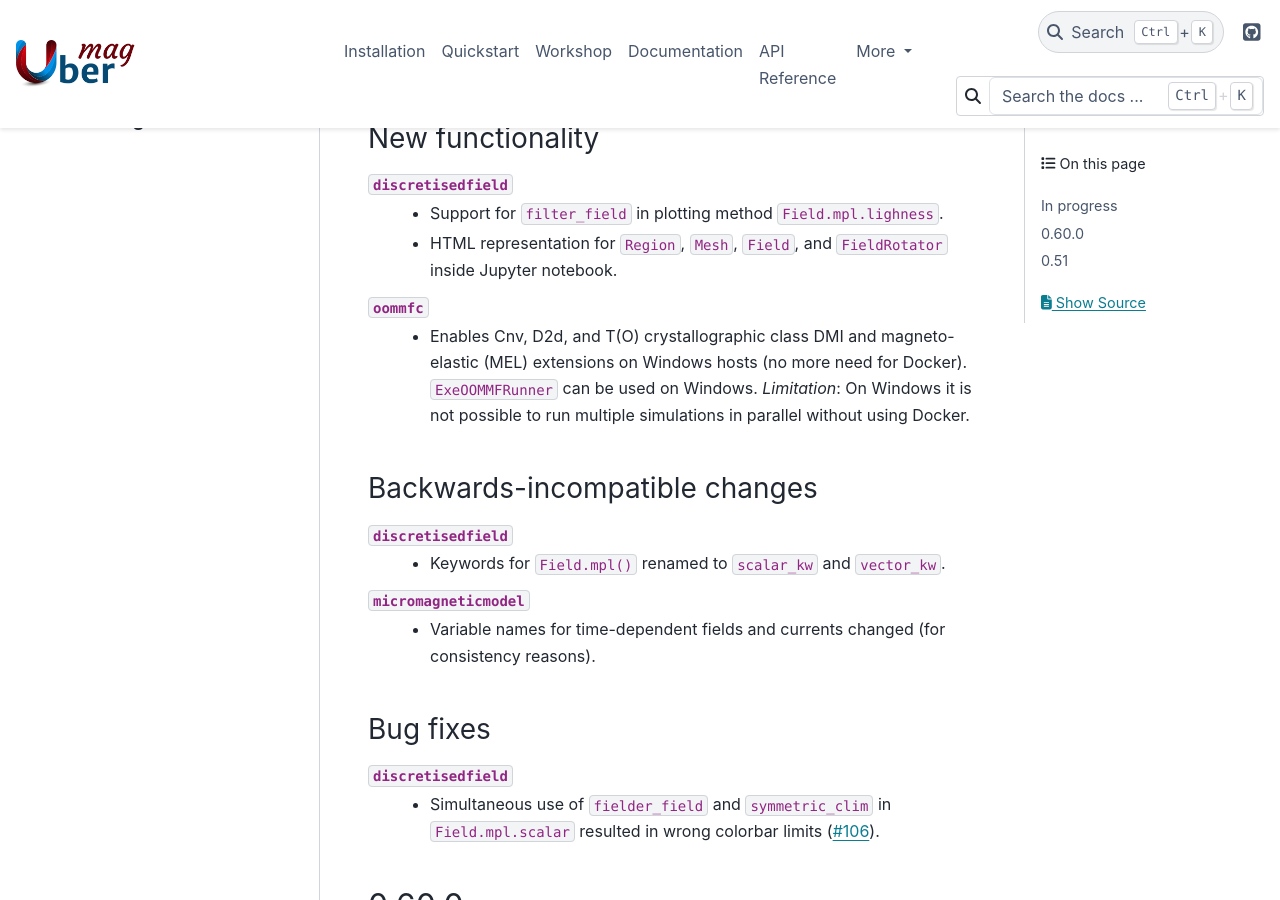
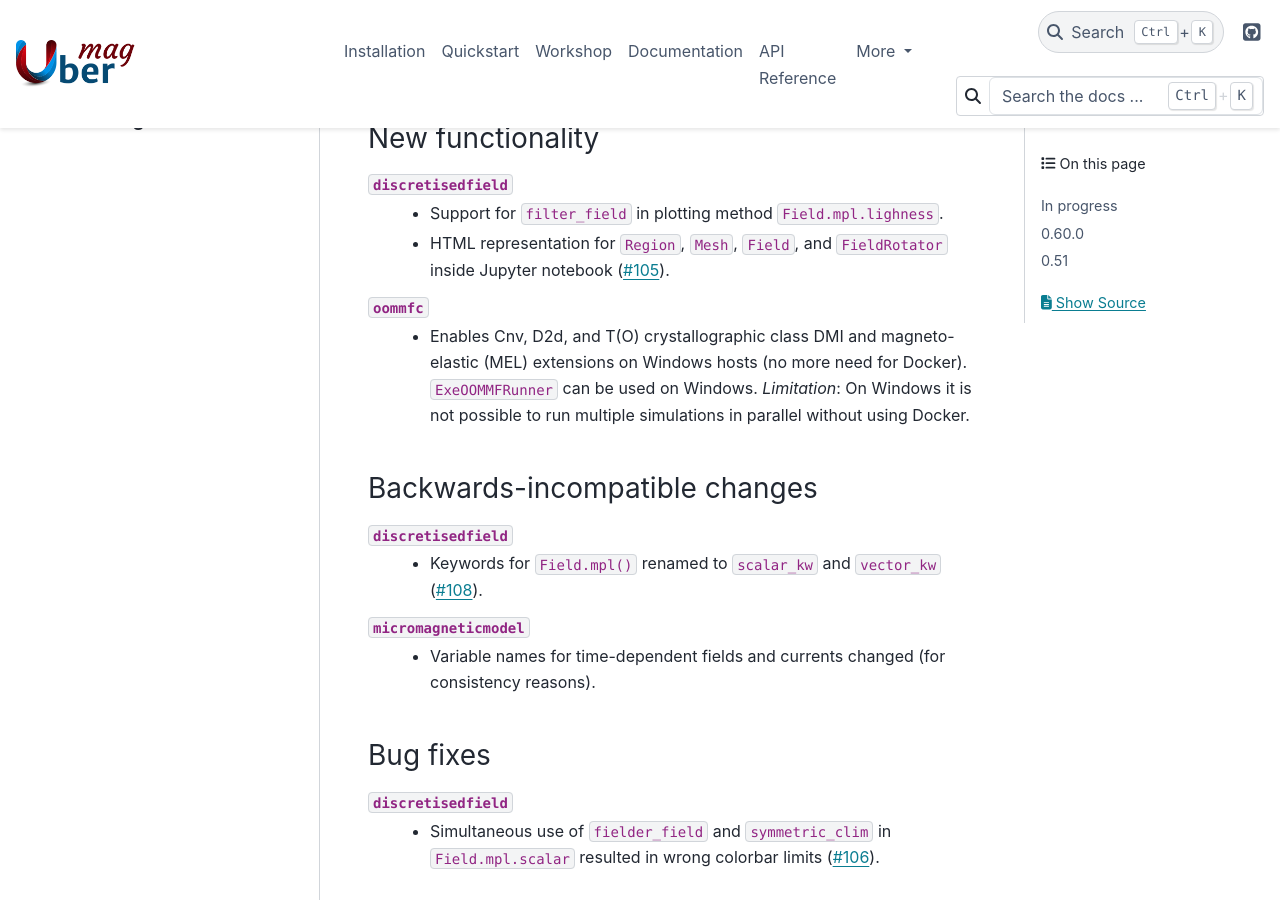
Before and after one commit to ubermag/ubermag.github.io, a Sphinx documentation site: the page built from source/changelog.rst, in a window 1280 px wide and 900 px high, scrolled down 432 px. Built offline with Sphinx 7.4.7 and the PyData theme 0.15.4, drawn with Linux system fonts in a browser that asks for light colours; pages that are not in the unit, such as notebooks, are missing from menus.

Commit message:
Update changelog.rst

```diff
--- a/source/changelog.rst
+++ b/source/changelog.rst
@@ -15,7 +15,7 @@ New functionality
 
 ``discretisedfield``
   - Support for ``filter_field`` in plotting method ``Field.mpl.lighness``.
-  - HTML representation for ``Region``, ``Mesh``, ``Field``, and ``FieldRotator`` inside Jupyter notebook.
+  - HTML representation for ``Region``, ``Mesh``, ``Field``, and ``FieldRotator`` inside Jupyter notebook (`#105 <https://github.com/ubermag/discretisedfield/pull/105>`__).
 
 ``oommfc``
   - Enables Cnv, D2d, and T(O) crystallographic class DMI and magneto-elastic (MEL) extensions on Windows hosts (no more need for Docker).
@@ -26,7 +26,7 @@ Backwards-incompatible changes
 ------------------------------
 
 ``discretisedfield``
-  - Keywords for ``Field.mpl()`` renamed to ``scalar_kw`` and ``vector_kw``.
+  - Keywords for ``Field.mpl()`` renamed to ``scalar_kw`` and ``vector_kw`` (`#108 <https://github.com/ubermag/discretisedfield/pull/108>`__).
 
 ``micromagneticmodel``
   - Variable names for time-dependent fields and currents changed (for consistency reasons).
```
